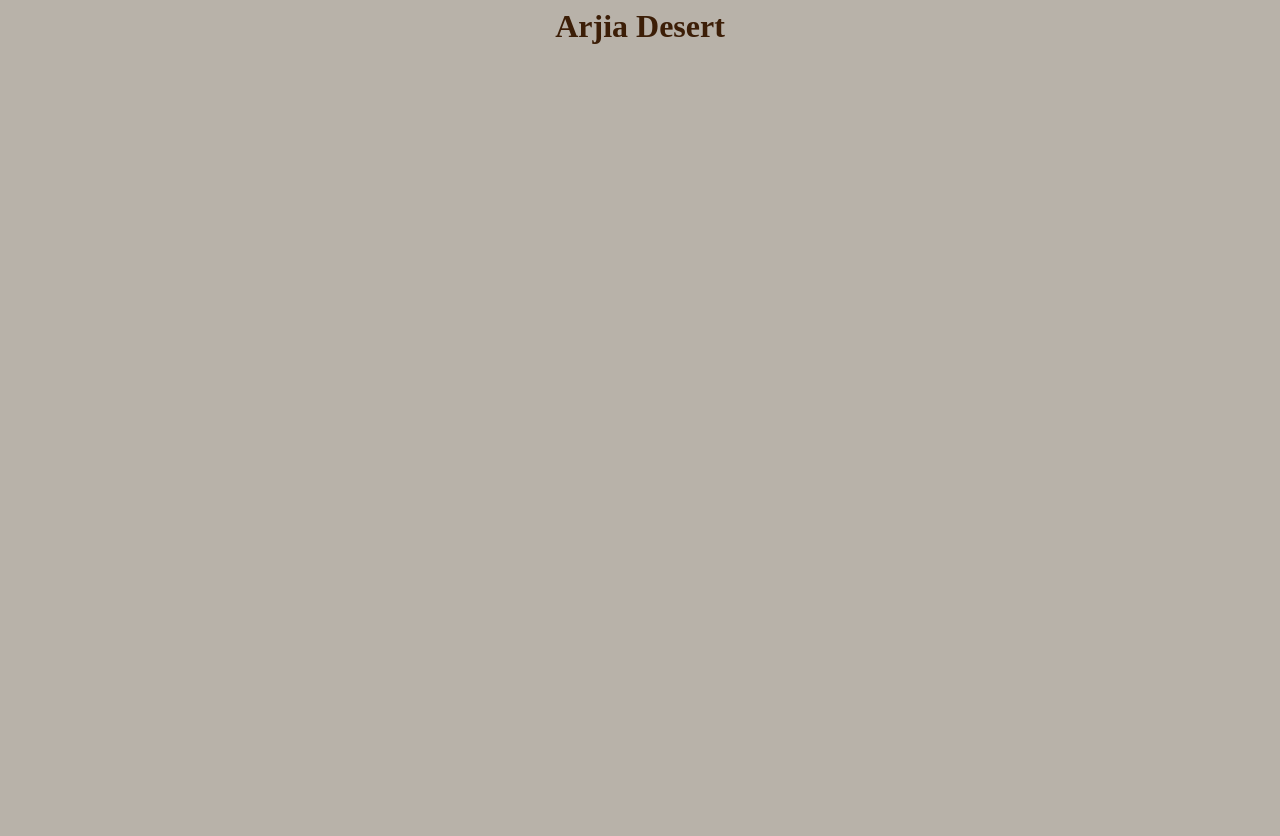
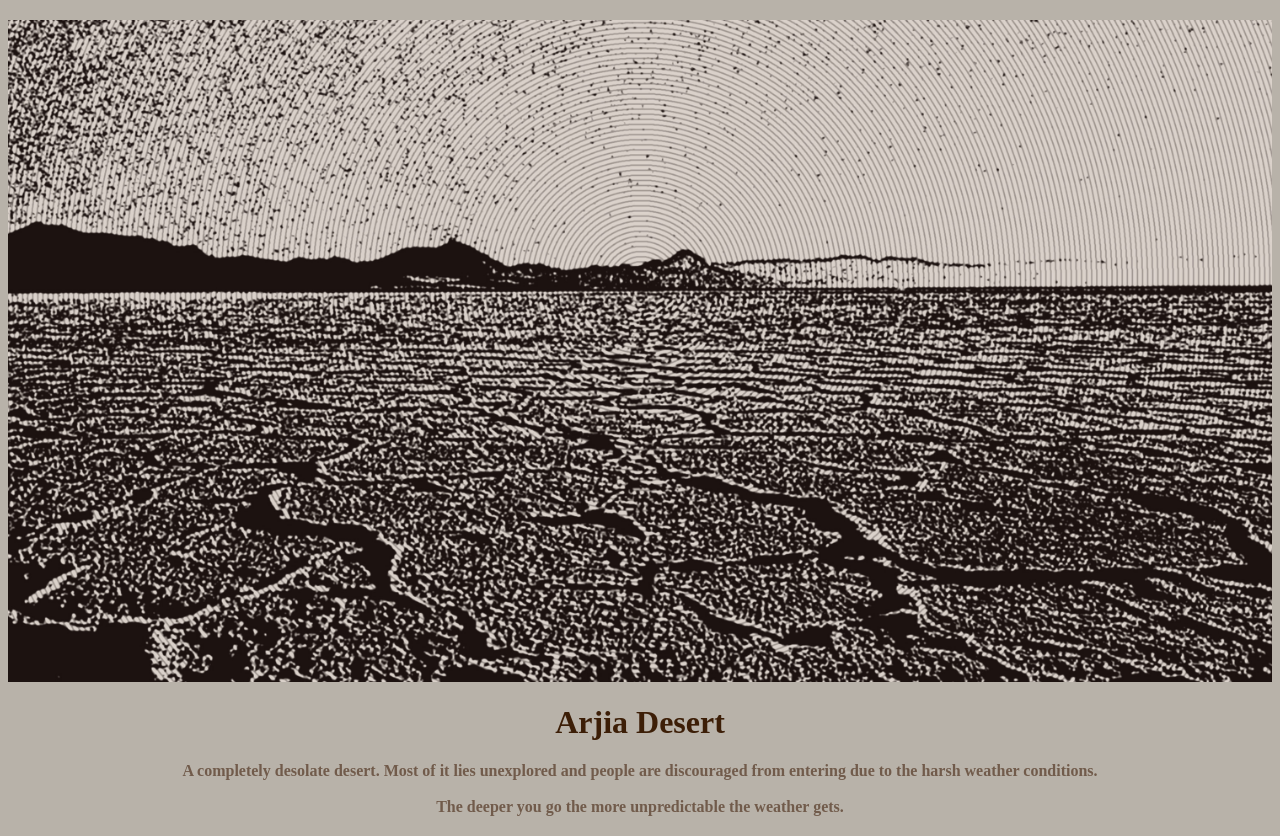
Before and after one commit to WhomstDoth/Arjia-Desert, a plain HTML site: page index.html in a window 1280 px wide. Before the commit the page ends 800 px from the top, so only its background shows below. Drawn offline with Linux system fonts and the light colour scheme.

Commit message:
img & info

```diff
--- a/index.html
+++ b/index.html
@@ -3,12 +3,29 @@
      /* menu stuff -- Idk if I'll keep */
     body{background-color: #b8b2a9;}
   .title {color: hsl(26, 80%, 13%); text-align: center;}
+  .img {
+      display: flex;
+      max-width: 100%;
+      height: auto;
+      justify-content: center;
+      margin-top: 20px;
+      margin-bottom: 20px;
+    }
+     .info {color: hsl(25, 20%, 37%); text-align: center; margin:20px;}
   </style>
   <title>
   Arjia Desert
   </title>
 </head>
 <body>
+  <img class="img" src="Arjia.jpg" alt="description of image">
   <h1 class="title"> Arjia Desert </h1>
+   <h4 class="info">
+    A completely desolate desert. Most of it lies unexplored and people are discouraged from entering due to the harsh weather conditions.
+    <br>
+    <br>
+    The deeper you go the more unpredictable the weather gets.
+  </h4>
+
 
 </body>
```
